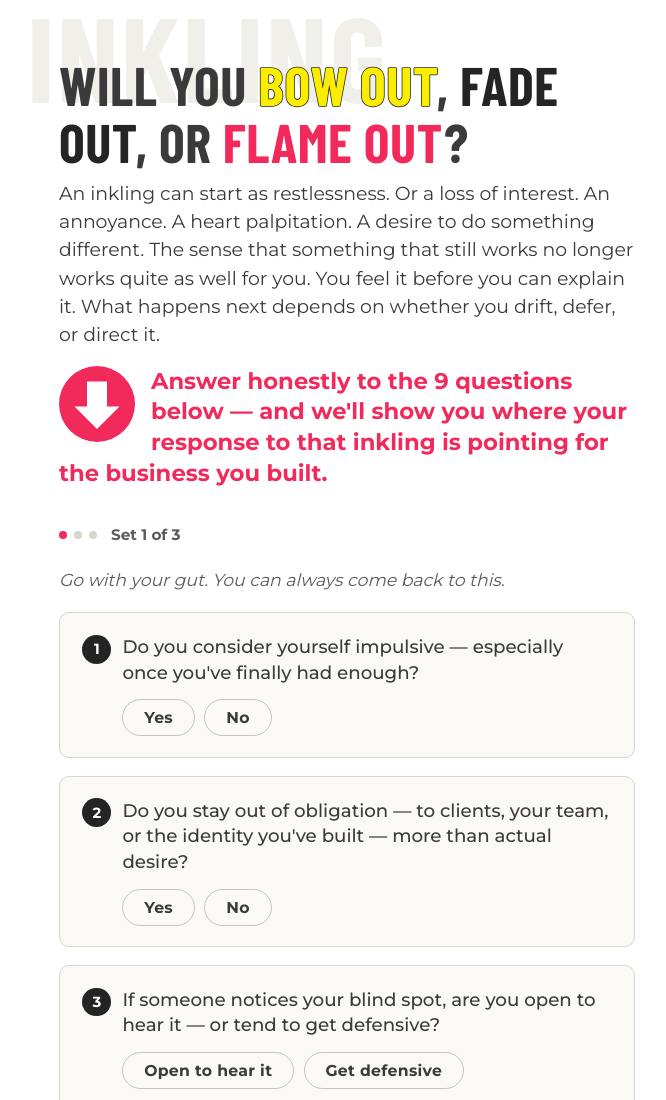
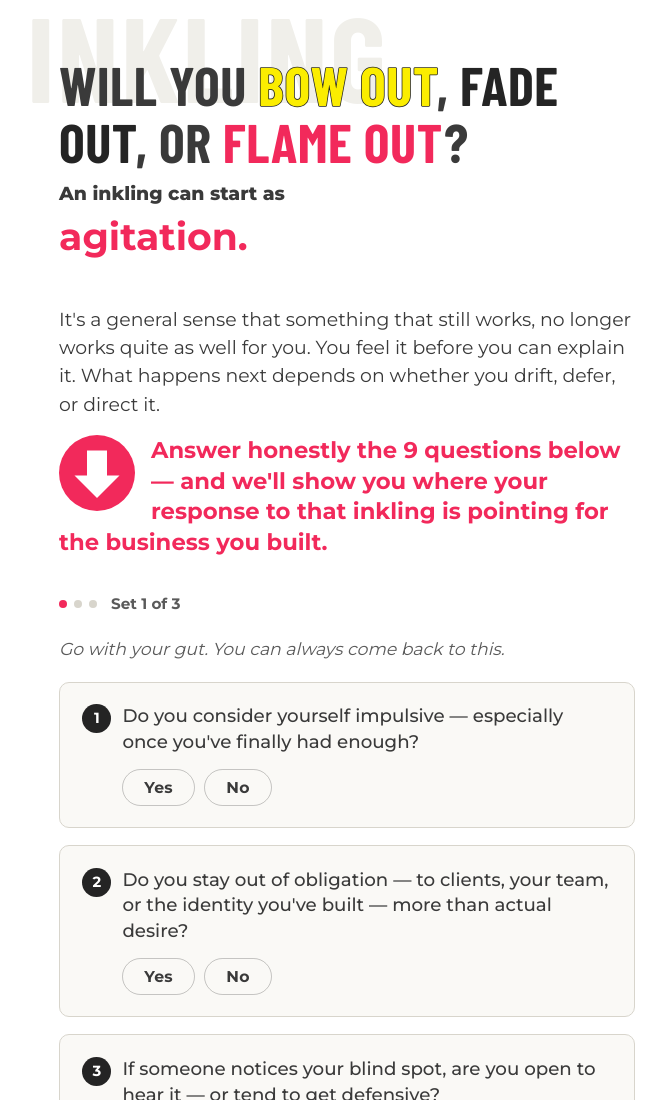
Before and after one commit to carolynherfurth/inkling, a plain HTML site: page index.html in a window 1280 px wide. Shown: the top 1100 px of the page, without its empty margins (293-959 px from the left). Drawn offline with nearby package versions, Linux system fonts and the light colour scheme; a web font is replaced by a local one.

Commit message:
Update index.html

```diff
--- a/index.html
+++ b/index.html
@@ -96,6 +96,49 @@
     font-size: 1.18rem;
     color: var(--charcoal-txt);
     max-width: 62rem;
+    position: relative;
+    z-index: 1;
+  }
+
+  .intro-prefix { font-weight: 800; }
+
+  .cycle-stage {
+    display: block;
+    position: relative;
+    min-height: 5.2rem;
+  }
+
+  .cycle-word {
+    font-size: 2.36rem;
+    font-family: 'Montserrat', sans-serif;
+    font-weight: 700;
+    color: var(--pink);
+    position: absolute;
+    left: 0;
+    top: 0;
+    display: inline-block;
+    opacity: 0;
+    transform: translateY(10px);
+    transition: opacity 0.45s ease, transform 0.45s ease;
+  }
+
+  .cycle-word.active {
+    opacity: 1;
+    transform: translateY(0);
+    position: relative;
+  }
+
+  .cycle-word.leaving {
+    opacity: 0;
+    transform: translateY(-10px);
+  }
+
+  .intro-close {
+    font-size: 1.18rem;
+    color: var(--charcoal-txt);
+    max-width: 62rem;
+    line-height: 1.5;
+    margin-top: 0.9rem;
   }
 
   .prompt {
@@ -618,7 +661,7 @@
   }
 
   .dial-hub {
-    fill: var(--charcoal);
+    fill: #15E4E6;
     stroke: var(--white);
     stroke-width: 3;
   }
@@ -626,7 +669,7 @@
   .dial-wedge-label {
     font-family: 'Barlow Condensed', sans-serif;
     font-weight: 800;
-    font-size: 16px;
+    font-size: 19px;
     fill: var(--white);
   }
 
@@ -782,8 +825,9 @@
       <span class="charcoal">FADE OUT</span>,
       OR <span class="pink">FLAME OUT</span>?
     </h1>
-    <p class="intro" id="introText">An inkling can start as restlessness. Or a loss of interest. An annoyance. A heart palpitation. A desire to do something different. The sense that something that still works no longer works quite as well for you. You feel it before you can explain it. What happens next depends on whether you drift, defer, or direct it.</p>
-    <p class="prompt" id="promptText"><span class="prompt-arrow"><svg viewBox="0 0 24 24" xmlns="http://www.w3.org/2000/svg"><path d="M8 3H16V13H21L12 22L3 13H8V3Z" fill="var(--white)"></path></svg></span>Answer honestly to the 9 questions below — and we'll show you where your response to that inkling is pointing for the business you built.</p>
+    <p class="intro" id="introText"><span class="intro-prefix">An inkling can start as</span><span class="cycle-stage" id="cycleStage"></span></p>
+    <p class="intro-close" id="introClose">It's a general sense that something that still works, no longer works quite as well for you. You feel it before you can explain it. What happens next depends on whether you drift, defer, or direct it.</p>
+    <p class="prompt" id="promptText"><span class="prompt-arrow"><svg viewBox="0 0 24 24" xmlns="http://www.w3.org/2000/svg"><path d="M8 3H16V13H21L12 22L3 13H8V3Z" fill="var(--white)"></path></svg></span>Answer honestly the 9 questions below — and we'll show you where your response to that inkling is pointing for the business you built.</p>
   </header>
 
   <main>
@@ -904,10 +948,10 @@
           <path d="M140,140 L252.6,75 A130,130 0 0,1 140,270 Z" fill="var(--charcoal)"></path>
           <path d="M140,140 L140,270 A130,130 0 0,1 27.4,75 Z" fill="var(--pink)"></path>
           <circle cx="140" cy="140" r="130" fill="none" stroke="#b5b2a8" stroke-width="4"></circle>
-          <text x="140" y="45" text-anchor="middle" class="dial-wedge-label" style="fill: var(--charcoal);"><tspan x="140" dy="-8">BOW</tspan><tspan x="140" dy="16">OUT</tspan></text>
-          <text x="222" y="187" text-anchor="middle" class="dial-wedge-label" style="fill: var(--yellow);"><tspan x="222" dy="-8">FADE</tspan><tspan x="222" dy="16">OUT</tspan></text>
-          <text x="58" y="187" text-anchor="middle" class="dial-wedge-label" style="fill: var(--white);"><tspan x="58" dy="-8">FLAME</tspan><tspan x="58" dy="16">OUT</tspan></text>
-          <polygon id="dialNeedle" class="dial-needle" points="140,65 147,140 133,140" fill="var(--white)" stroke="var(--charcoal)" stroke-width="2"></polygon>
+          <text x="140" y="46" text-anchor="middle" class="dial-wedge-label" style="fill: var(--charcoal);"><tspan x="140" dy="-8">BOW</tspan><tspan x="140" dy="16">OUT</tspan></text>
+          <text x="220" y="186" text-anchor="middle" class="dial-wedge-label" style="fill: var(--yellow);"><tspan x="220" dy="-8">FADE</tspan><tspan x="220" dy="16">OUT</tspan></text>
+          <text x="60" y="186" text-anchor="middle" class="dial-wedge-label" style="fill: var(--white);"><tspan x="60" dy="-8">FLAME</tspan><tspan x="60" dy="16">OUT</tspan></text>
+          <polygon id="dialNeedle" class="dial-needle" points="140,65 147,140 133,140" fill="#15E4E6" stroke="var(--white)" stroke-width="2"></polygon>
           <circle class="dial-hub" cx="140" cy="140" r="13"></circle>
         </svg>
       </div>
@@ -927,23 +971,35 @@
 
         <section class="col flame">
           <h2>FLAME-OUT</h2>
-          <p class="desc">The business is doing well. That's part of the problem — there's no obvious crack to point to, so instead of asking what needs to change, you ask something unanswerable: <em>who even am I anymore?</em> That question feels bigger and more important — and it's exactly the kind of question that can pull your attention away, until the business becomes the bystander. Then one day, you're done.</p>
+          <p class="desc">The business is doing well. That's part of the problem — there's no obvious crack to point to. But you find yourself asking bigger questions: who even am I anymore? What is this new sense of misalignment about? Those questions don't stay quiet for long once impulse gets involved — attention drifts, the business becomes the bystander, and it doesn't take much before you're done.</p>
           <p class="col-connector">This may cause a founder to <strong>DRIFT</strong>. Things to watch for:</p>
           <ul class="behavior-list">
             <li>You might look for a quick escape hatch if you find yourself to be slightly impulsive — especially once you've determined "enough is enough."</li>
             <li>Doing anything else feels better than this, even if you're unsure of your next move.</li>
             <li>A sense of relief washes over you when you imagine earning the same (or more) income without operating your business as-is.</li>
           </ul>
+          <p class="col-connector">Ways your trajectory will cost you:</p>
+          <ul class="behavior-list">
+            <li>You walk away from that valuable revenue stream that's carried your bank account and your identity for years.</li>
+            <li>You cut off a client relationship(s) you've had for a decade because staying one more minute feels unbearable. They still tell that story about you.</li>
+            <li>You hand things off to someone underqualified just to move on sooner — and watch what you built struggle for years under them.</li>
+          </ul>
         </section>
 
         <section class="col fade">
           <h2>FADE-OUT</h2>
-          <p class="desc">You know something has changed, but you don't know what to change. What once interested you no longer does. You tell yourself you should be happy with this — the business still works, and by every metric that matters, you should be. But no alternative feels compelling enough to act on. So you keep going — not because you've <em>decided</em> to stay, but because you haven't found a next move worth choosing.</p>
+          <p class="desc">You sense something is changing, but you don't know what to change. The business still works, so no alternative feels compelling enough to act on — and you stay, because you haven't found a next move worth choosing yet. Staying might be intentional. Or it might be a default you've settled into without quite deciding. Either way, the business can't tell the difference — and neither can anyone watching from the outside. That's worth getting clear on. Exploring possibilities for your next move would move you through much faster.</p>
           <p class="col-connector">Pay attention to behaviors that <strong>DEFER</strong> decisions:</p>
           <ul class="behavior-list">
             <li>Allowing a low hum of boredom to settle in — quiet, but persistent.</li>
             <li>Staying anyway, more out of obligation to your clients, your team, or the identity you've built than any real desire to keep going.</li>
             <li>Sidestepping a decision that's sitting right in front of you, not because you can't see it, but because none of the options in front of you feel right.</li>
+          </ul>
+          <p class="col-connector">Ways your trajectory will cost you:</p>
+          <ul class="behavior-list">
+            <li>You join another mastermind — anything that feels like progress without requiring you to actually decide.</li>
+            <li>Your best employee gives notice, and your first feeling is relief — because you still can't explain why the energy feels like it's being sucked out of the business.</li>
+            <li>You fork over $100,000 to a guru coach to help you snap out of it, hoping they'll help you figure out what's next.</li>
           </ul>
         </section>
 
@@ -955,6 +1011,12 @@
             <li>You can look at your own next move — maybe even an exit — with real objectivity, without romanticizing it or dreading it more than it deserves.</li>
             <li>You're the one setting the pace on what happens next, not waiting for circumstances to force the decision on you.</li>
             <li>If someone close to the business pointed out something you'd missed, you'd actually take it in, instead of getting defensive about it.</li>
+          </ul>
+          <p class="col-connector">Ways your trajectory will cost you:</p>
+          <ul class="behavior-list">
+            <li>The person you'd bring in, hand off to, or delegate this to takes a different opportunity while you're still finalizing the plan.</li>
+            <li>You keep saying "just one more quarter" to a decision you've already made — and eighteen months later, you're still saying it.</li>
+            <li>You finally make the move you knew was right months ago, and the first thing you hear is "this would've been worth more if you'd done it then."</li>
           </ul>
         </section>
 
@@ -992,10 +1054,54 @@
   const mainHeadline = document.getElementById('mainHeadline');
   const ghostText = document.getElementById('ghostText');
   const promptText = document.getElementById('promptText');
+  const cycleStage = document.getElementById('cycleStage');
+  const introClose = document.getElementById('introClose');
   const stepLabel = document.getElementById('stepLabel');
   const backBtn = document.getElementById('backBtn');
   const nextBtn = document.getElementById('nextBtn');
   const dots = document.querySelectorAll('.dot');
+
+  // ---- cycling intro animation ----
+  const CYCLE_PHRASES = [
+    'restlessness.',
+    'a loss of interest.',
+    'agitation.',
+    'heart palpitations.',
+    'disappointment.',
+    'FOMO.',
+    'more frequent DGAF days.',
+    'a desire to do something different.'
+  ];
+
+  function cycleDuration(text) {
+    return Math.min(2600, Math.max(1500, 900 + text.length * 32));
+  }
+
+  function playCyclePhrase(index) {
+    const phrase = CYCLE_PHRASES[index];
+    const el = document.createElement('span');
+    el.className = 'cycle-word';
+    el.textContent = phrase;
+    cycleStage.innerHTML = '';
+    cycleStage.appendChild(el);
+
+    requestAnimationFrame(() => requestAnimationFrame(() => {
+      el.classList.add('active');
+    }));
+
+    const dur = cycleDuration(phrase);
+
+    setTimeout(() => {
+      el.classList.remove('active');
+      el.classList.add('leaving');
+
+      setTimeout(() => {
+        playCyclePhrase((index + 1) % CYCLE_PHRASES.length);
+      }, 450);
+    }, dur);
+  }
+
+  playCyclePhrase(0);
   const postFrameworkDivider = document.getElementById('postFrameworkDivider');
   const finalCta = document.getElementById('finalCta');
   const closerSection = document.getElementById('closerSection');
@@ -1012,14 +1118,14 @@
       color: '#f2295b',
       textColor: '#ffffff',
       headline: 'YOUR RESPONSE IS POINTING YOU TOWARD FLAME-OUT.',
-      desc: "The business is doing well. That's part of the problem — there's no obvious crack to point to, so instead of asking what needs to change, you ask something unanswerable: <em>who even am I anymore?</em> That question can pull your attention away, until the business becomes the bystander. This is exactly when an outside read matters most — before one day, you're just done."
+      desc: "The business is doing well. That's part of the problem — there's no obvious crack to point to. But you find yourself asking bigger questions: <em>who even am I anymore?</em> Those questions don't stay quiet for long once impulse gets involved — attention drifts, the business becomes the bystander. This is exactly when an outside read matters most — before one day, you're just done."
     },
     fade: {
       label: 'FADE-OUT',
       color: '#242424',
       textColor: '#fbed00',
       headline: 'YOUR RESPONSE IS POINTING YOU TOWARD FADE-OUT.',
-      desc: "You know something has changed, but you don't know what to change. The business still works, so no alternative feels compelling enough to act on — and you stay, not because you've <em>decided</em> to, but because you haven't found a next move worth choosing yet. That's just the kind of stuck that keeps you cornered. Exploring possibilities for your next move would move you through much faster."
+      desc: "You sense something is changing, but you don't know what to change. The business still works, so no alternative feels compelling enough to act on. Staying might be intentional, or it might be default — <em>either way</em>, it's worth getting clear on which. Exploring possibilities for your next move would move you through much faster."
     },
     bow: {
       label: 'BOW-OUT',
@@ -1298,6 +1404,7 @@
       mainHeadline.classList.add('hidden');
       ghostText.classList.add('hidden');
       introText.classList.add('hidden');
+      introClose.classList.add('hidden');
       promptText.classList.add('hidden');
       emailGate.classList.remove('hidden');
       emailGate.scrollIntoView({ behavior: 'smooth', block: 'start' });
@@ -1317,6 +1424,7 @@
     mainHeadline.classList.remove('hidden');
     ghostText.classList.remove('hidden');
     introText.classList.remove('hidden');
+    introClose.classList.remove('hidden');
     promptText.classList.remove('hidden');
     quizSteps.classList.remove('hidden');
     currentStep = totalSteps;
@@ -1370,6 +1478,7 @@
     mainHeadline.classList.remove('hidden');
     ghostText.classList.remove('hidden');
     introText.classList.remove('hidden');
+    introClose.classList.remove('hidden');
     promptText.classList.remove('hidden');
     quizSteps.classList.remove('hidden');
     currentStep = 1;
```
